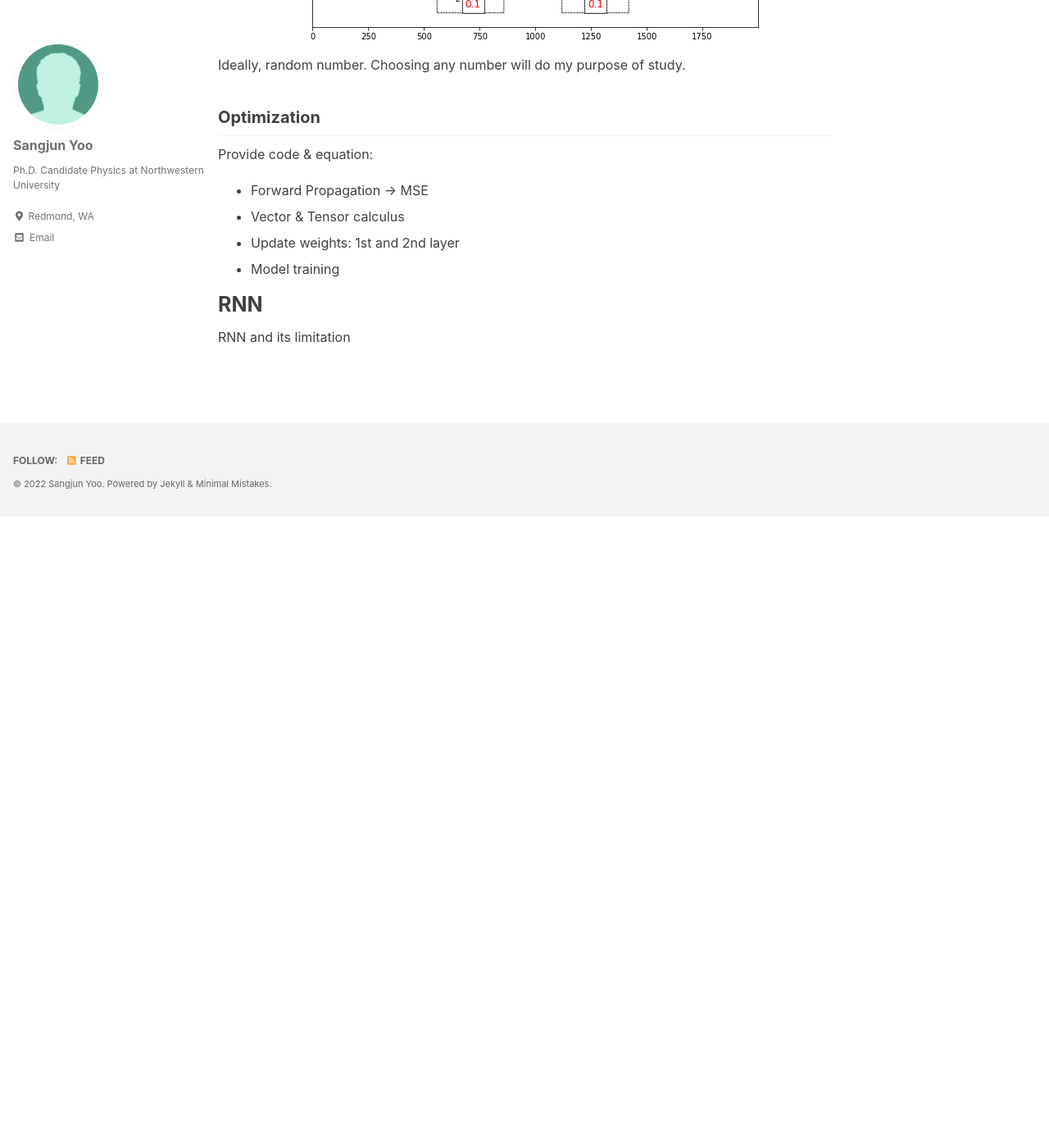
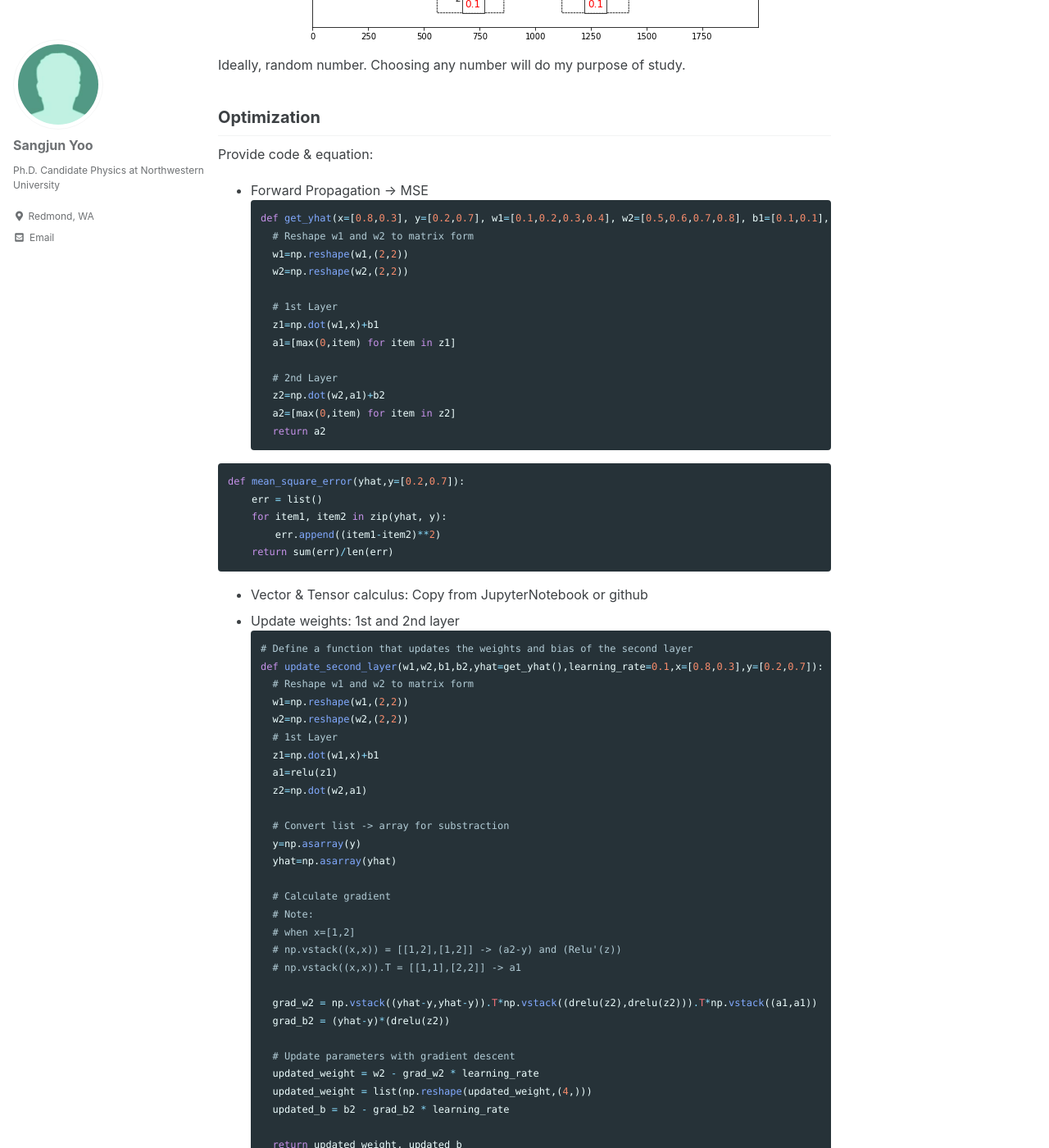
Before and after one commit to sangjunyoo-phd/sangjunyoo-phd.github.io, a Jekyll site: the page built from _pages/deeplearning.md, in a window 1280 px wide and 1400 px high, scrolled down 6820 px. Shown: the whole window at 82% size. Built offline with Jekyll 4.4.1, drawn with Linux system fonts in a browser that asks for light colours; cached includes are drawn as plain includes; before the commit the page ends 7450 px from its top, so only the background shows below that; some of the changed text lies outside the part shown.

Commit message:
Update deeplearning.md

````diff
--- a/_pages/deeplearning.md
+++ b/_pages/deeplearning.md
@@ -207,9 +207,145 @@ Ideally, random number. Choosing any number will do my purpose of study.
 ## Optimization
 Provide code & equation:
 * Forward Propagation -> MSE
-* Vector & Tensor calculus
+```ruby
+def get_yhat(x=[0.8,0.3], y=[0.2,0.7], w1=[0.1,0.2,0.3,0.4], w2=[0.5,0.6,0.7,0.8], b1=[0.1,0.1], b2=[0.1,0.1]):
+    # Reshape w1 and w2 to matrix form
+    w1=np.reshape(w1,(2,2))
+    w2=np.reshape(w2,(2,2))
+
+    # 1st Layer
+    z1=np.dot(w1,x)+b1
+    a1=[max(0,item) for item in z1]
+
+    # 2nd Layer
+    z2=np.dot(w2,a1)+b2
+    a2=[max(0,item) for item in z2]
+    return a2
+```
+
+```ruby
+def mean_square_error(yhat,y=[0.2,0.7]):
+    err = list()
+    for item1, item2 in zip(yhat, y):
+        err.append((item1-item2)**2)
+    return sum(err)/len(err)
+```
+* Vector & Tensor calculus: Copy from JupyterNotebook or github
 * Update weights: 1st and 2nd layer
-* Model training
+```ruby
+# Define a function that updates the weights and bias of the second layer
+def update_second_layer(w1,w2,b1,b2,yhat=get_yhat(),learning_rate=0.1,x=[0.8,0.3],y=[0.2,0.7]):
+    # Reshape w1 and w2 to matrix form
+    w1=np.reshape(w1,(2,2))
+    w2=np.reshape(w2,(2,2))
+    # 1st Layer
+    z1=np.dot(w1,x)+b1
+    a1=relu(z1)
+    z2=np.dot(w2,a1)
+
+    # Convert list -> array for substraction
+    y=np.asarray(y)
+    yhat=np.asarray(yhat)
+
+    # Calculate gradient
+    # Note:
+    # when x=[1,2]
+    # np.vstack((x,x)) = [[1,2],[1,2]] -> (a2-y) and (Relu'(z))
+    # np.vstack((x,x)).T = [[1,1],[2,2]] -> a1
+
+    grad_w2 = np.vstack((yhat-y,yhat-y)).T*np.vstack((drelu(z2),drelu(z2))).T*np.vstack((a1,a1))
+    grad_b2 = (yhat-y)*(drelu(z2))
+
+    # Update parameters with gradient descent
+    updated_weight = w2 - grad_w2 * learning_rate
+    updated_weight = list(np.reshape(updated_weight,(4,)))
+    updated_b = b2 - grad_b2 * learning_rate
+
+    return updated_weight, updated_b
+```
+
+```ruby
+# Define a function that updates the weights and bias of the first layer
+def update_first_layer(w1,w2,b1,b2,yhat=get_yhat(),learning_rate=0.1,x=[0.8,0.3],y=[0.2,0.7]):
+    # Reshape w1 and w2 to matrix form
+    w1=np.reshape(w1,(2,2))
+    w2=np.reshape(w2,(2,2))
+
+    # 1st Layer
+    z1=np.dot(w1,x)+b1
+    a1=relu(z1)
+    z2=np.dot(w2,a1)
+
+    # Convert list -> array for substraction
+    y=np.asarray(y)
+    yhat=np.asarray(yhat)
+
+    # Calculate gradient
+    # Note:
+    # when x=[1,2]
+    # np.vstack((x,x)) = [[1,2],[1,2]] -> (a2-y) and (Relu'(z))
+    # np.vstack((x,x)).T = [[1,1],[2,2]] -> a1
+
+    grad_w1 = np.zeros(shape=(2,2))
+    grad_b1 = np.zeros(shape=(2,))
+    for n in [0,1]:
+        for (i,j) in [(0,0),(0,1),(1,0),(1,1)]:
+            grad_w1[i][j] += (yhat[n]-y[n])*drelu(z2[n])*w2[n][i]*drelu(z1[i])*x[j]
+            if j == 0:    # To stop udating grad_b twice
+                grad_b1[i] += (yhat[n]-y[n])*drelu(z2[n])*w2[n][i]*drelu(z1[i])
+
+    # Update parameters with gradient descent
+    updated_weight = w1 - grad_w1 * learning_rate
+    updated_weight = list(np.reshape(updated_weight,(4,)))
+    updated_b = b1 - grad_b1 * learning_rate
+
+    return updated_weight, updated_b
+```
+* Model training and history
+```ruby
+def train_model(epochs=10,learning_rate=0.1):
+    # Initialize
+    w1=[0.1,0.2,0.3,0.4]
+    w2=[0.5,0.6,0.7,0.8]
+    b1=[0.1,0.1]
+    b2=[0.1,0.1]
+
+    # Record the results
+    history_yhat = []
+    history_err = []
+    yhat=get_yhat(w1=w1,w2=w2,b1=b1,b2=b2)
+    history_yhat.append(yhat)
+    err = mean_square_error(yhat=yhat)
+    history_err.append(err)
+    print(f"Before Training: y1={yhat[0].round(3)} / y2={yhat[1].round(3)} / MSE: {err.round(5)}")
+
+    # Training
+    i=1
+    while i<=epochs:
+        # Calculate the new weight and Bias
+        new_w1, new_b1 = update_first_layer(w1=w1,w2=w2,b1=b1,b2=b2,yhat=yhat,learning_rate=learning_rate)
+        new_w2, new_b2 = update_second_layer(w1=w1,w2=w2,b1=b1,b2=b2,yhat=yhat,learning_rate=learning_rate)
+
+        # Forward Propagation
+        yhat=get_yhat(w1=new_w1, w2=new_w2, b1=new_b1, b2=new_b2)
+        history_yhat.append(yhat)
+        err = mean_square_error(yhat=yhat)
+        history_err.append(err)
+
+        # Update the weight and bias to the new values
+        w1 = new_w1
+        w2 = new_w2
+        b1 = new_b1
+        b2 = new_b2
+
+        print(f"{i}-th Training: y1={yhat[0].round(3)} / y2={yhat[1].round(3)} / MSE: {err.round(5)}")
+        i+=1
+
+    plot_with_params(w1=w1, w2=w2, b1=b1, b2=b2, yhat=get_yhat(w1=w1, w2=w2, b1=b1, b2=b2))
+    return history_yhat, history_err
+```
+* Evaluation
+![image-center](../assets/images/ANN_evaluation.png){: .align-center}{:style="border: 0px solid black; padding: 10px"}
 
 # RNN
 RNN and its limitation
````
